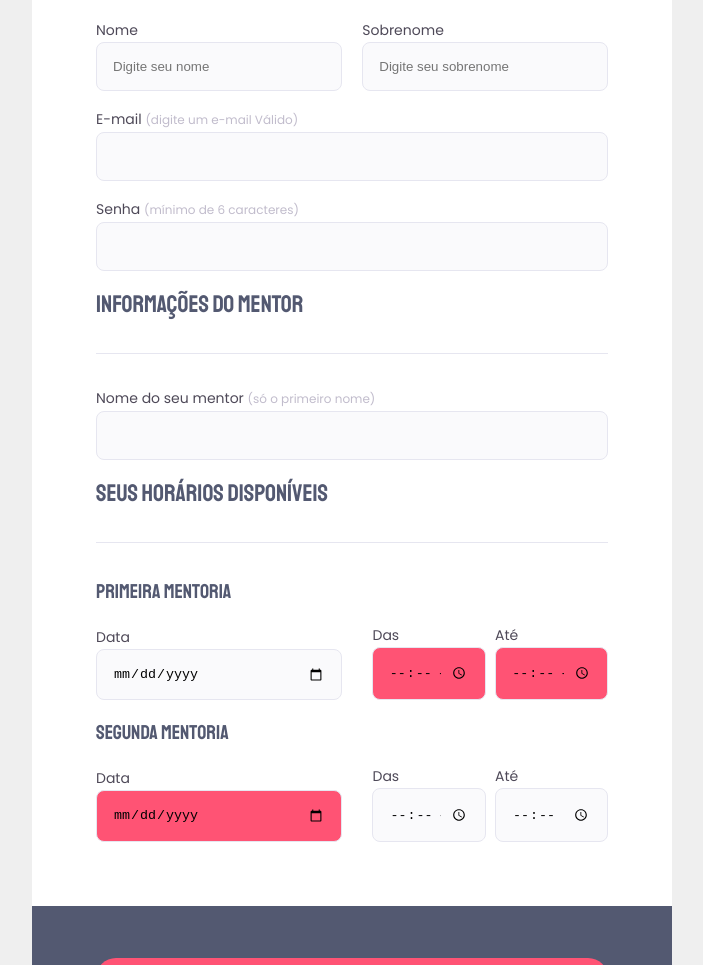
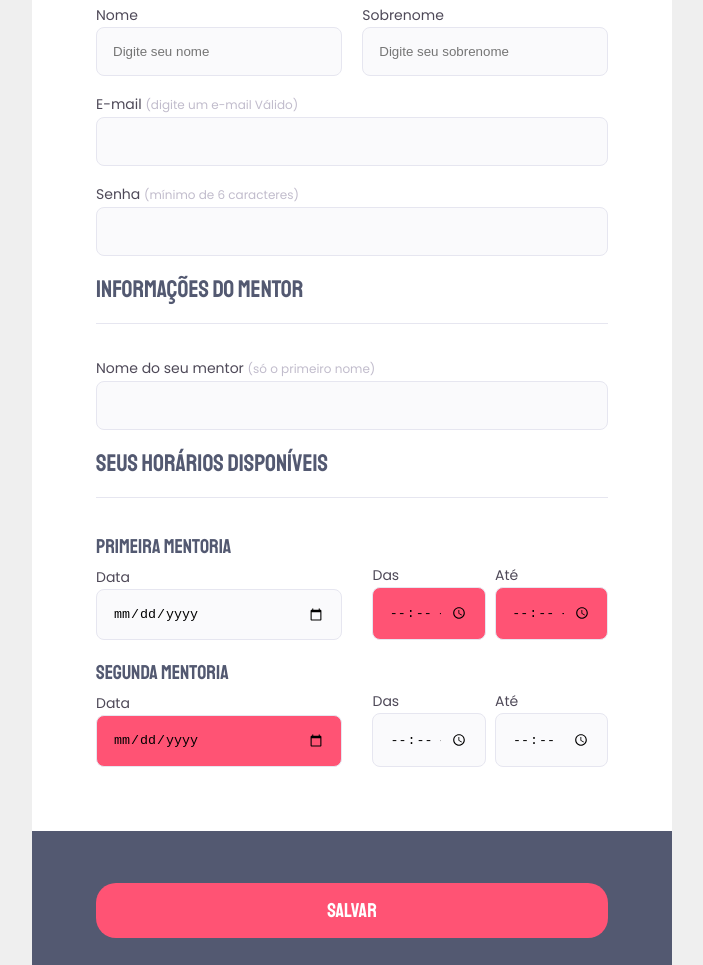
Before and after one commit to r-vilemen/mentoring, a plain HTML site: page index.html in a window 1280 px wide. Shown: the part 366-1331 px from the top of the page, without its empty margins (288-991 px from the left). Drawn offline with Linux system fonts and the light colour scheme.

Commit message:
fix margin

```diff
--- a/index.html
+++ b/index.html
@@ -27,7 +27,7 @@
     </div>
 
     <form action="" method="post">
-      <h3>Informações Pessoais</h3>
+      <h3 class="removeMargin">Informações Pessoais</h3>
       <div class="line"></div>
 
       <div class="group-1">
@@ -62,7 +62,7 @@
       >
       <input type="password" name="senha" id="senha" minlength="6" />
 
-      <h3>Informações do mentor</h3>
+      <h3 class="removeMargin">Informações do mentor</h3>
       <div class="line"></div>
 
       <label class="removeMargin" for="nome-mentor"
@@ -71,10 +71,10 @@
       >
       <input type="text" name="nome-mentor" id="nome-mentor" />
 
-      <h3>Seus horários disponíveis</h3>
+      <h3 class="removeMargin">Seus horários disponíveis</h3>
       <div class="line"></div>
 
-      <h2>Primeira mentoria</h2>
+      <h2 class="removeMargin">Primeira mentoria</h2>
 
       <div class="group-2">
         <div class="item-2">
@@ -94,7 +94,7 @@
           </div>
         </div>
       </div>
-      <h2>Segunda mentoria</h2>
+      <h2 class="removeMargin">Segunda mentoria</h2>
 
       <div class="group-2">
         <div class="item-2">
```
